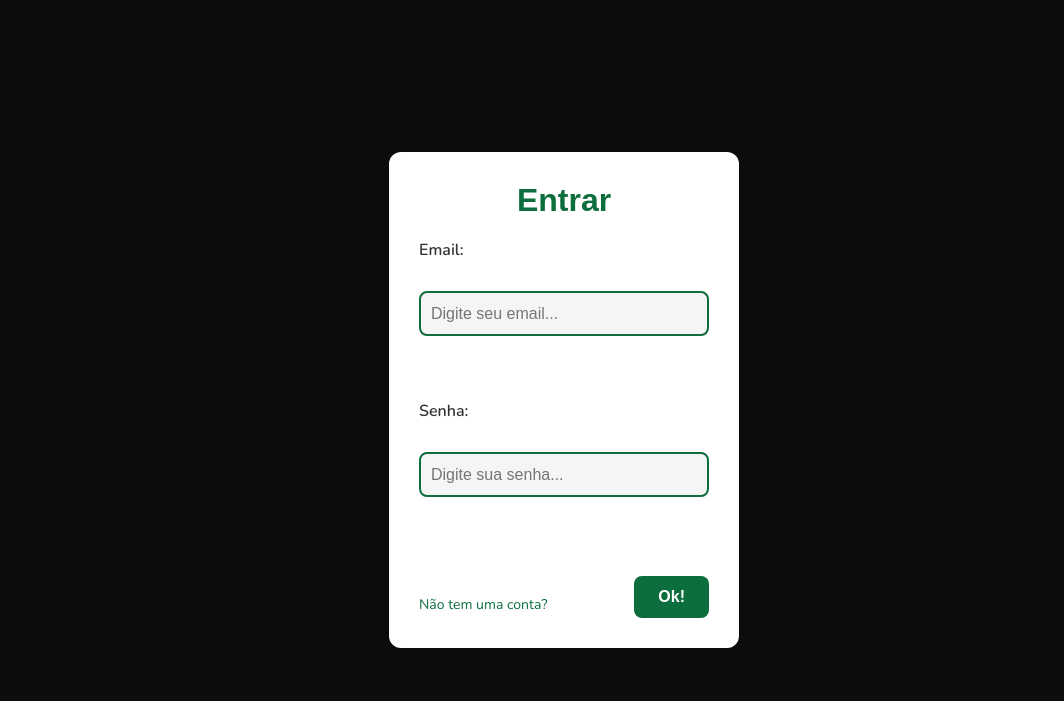
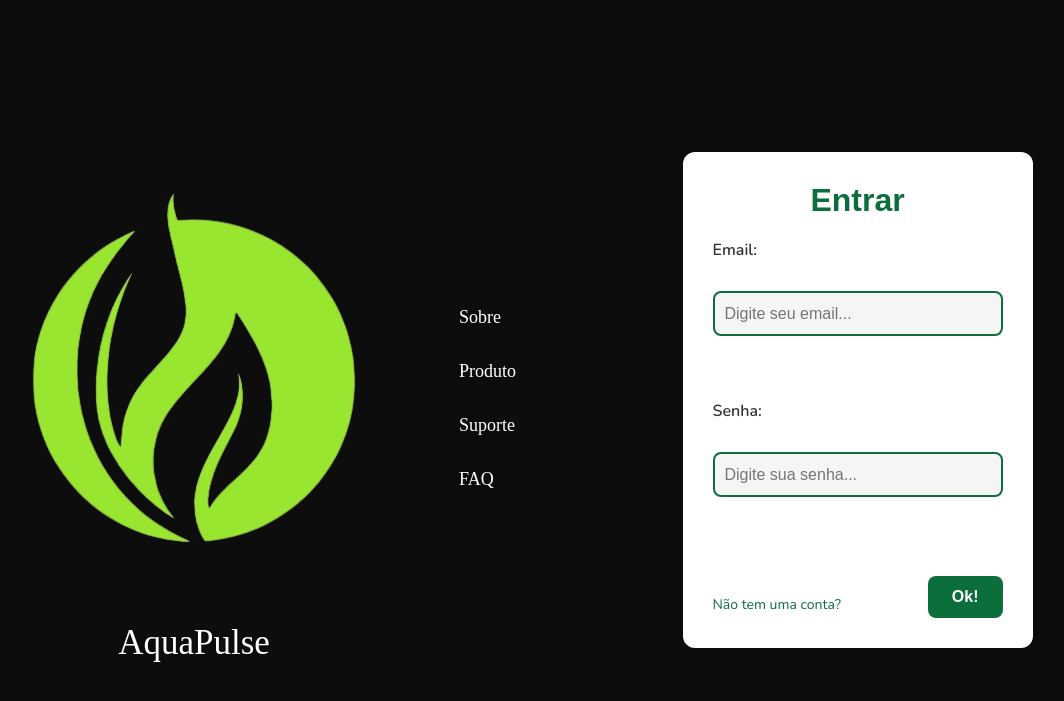
Before and after one commit to OsmarAmaral/aquapulse-site, a PHP site: page /login.php in a window 1280 px wide. Shown: the top 701 px of the page, without its empty margins (76-1140 px from the left). Run offline with PHP 8.4, Linux system fonts and the light colour scheme.

Commit message:
Update login.php

```diff
--- a/login.php
+++ b/login.php
@@ -22,18 +22,20 @@ if ($_SERVER['REQUEST_METHOD'] == 'POST') {
 
     if (!empty($email) && !empty($senha)) {
         // Consultar usuário pelo e-mail
-        $stmt_check = $conn->prepare("SELECT senha_usuario FROM tbUsuarios WHERE email_usuario = ?");
+        $stmt_check = $conn->prepare("SELECT nome_usuario, senha_usuario FROM tbUsuarios WHERE email_usuario = ?");
         $stmt_check->bind_param("s", $email);
         $stmt_check->execute();
         $stmt_check->store_result();
 
         if ($stmt_check->num_rows > 0) {
             // Usuário encontrado, verificar senha
-            $stmt_check->bind_result($senha_hash);
+            $stmt_check->bind_result($nome_usuario, $senha_hash);
             $stmt_check->fetch();
 
             if (password_verify($senha, $senha_hash)) {
-                $alert_message = "Login bem-sucedido. Bem-vindo!";
+                // Login bem-sucedido, redirecionar usuário para usuario.php
+                header("Location: usuario.php?nome=" . urlencode($nome_usuario) . "&email=" . urlencode($email));
+                exit(); // Garantir que o script seja interrompido após o redirecionamento
             } else {
                 $alert_message = "Senha incorreta. Tente novamente.";
             }
@@ -58,6 +60,8 @@ $conn->close();
     <meta charset="utf-8">
     <meta name="viewport" content="width=device-width, initial-scale=1.0">
     <link rel="stylesheet" href="src/css/css-create-account.css">
+    <script src="src/js/menu.js" defer></script>
+    <link rel="stylesheet" href="src/css/header.css">
     <title>AquaPulse Entrar</title>
 
     <!-- Script para exibir o alerta -->
@@ -73,6 +77,22 @@ $conn->close();
 </head>
 
 <body>
+<header>
+        <div id="logo-container">
+            <img id="logo" src="src/image/logo.png" alt="Logo AquaPulse">
+            <h1 id="titulo-principal">AquaPulse</h1>
+        </div>
+        <div id="menu-links">
+            <a class="header-links" href="#sobre-produto">Sobre</a>
+            <a class="header-links" href="produtos.html">Produto</a>
+            <a class="header-links" href="suporte.php">Suporte</a>
+            <a class="header-links" href="perguntas-frequentes.html">FAQ</a>
+        </div>
+        <div id="menu-icon-container">
+            <i class="bi bi-list" id="menu-icon"></i>
+        </div>
+    </header>
+
     <main>
         <form action="" method="POST">
             <h1>Entrar</h1>
@@ -84,7 +104,7 @@ $conn->close();
             <input id="senha-usuario" type="password" name="senha" placeholder="Digite sua senha..." minlength="8" required><br><br>
 
             <div class="box-btn">
-                <a href="#">Não tem uma conta?</a>
+                <a href="create_account.php">Não tem uma conta?</a>
                 <button type="submit">Ok!</button>
             </div>
         </form>
```
